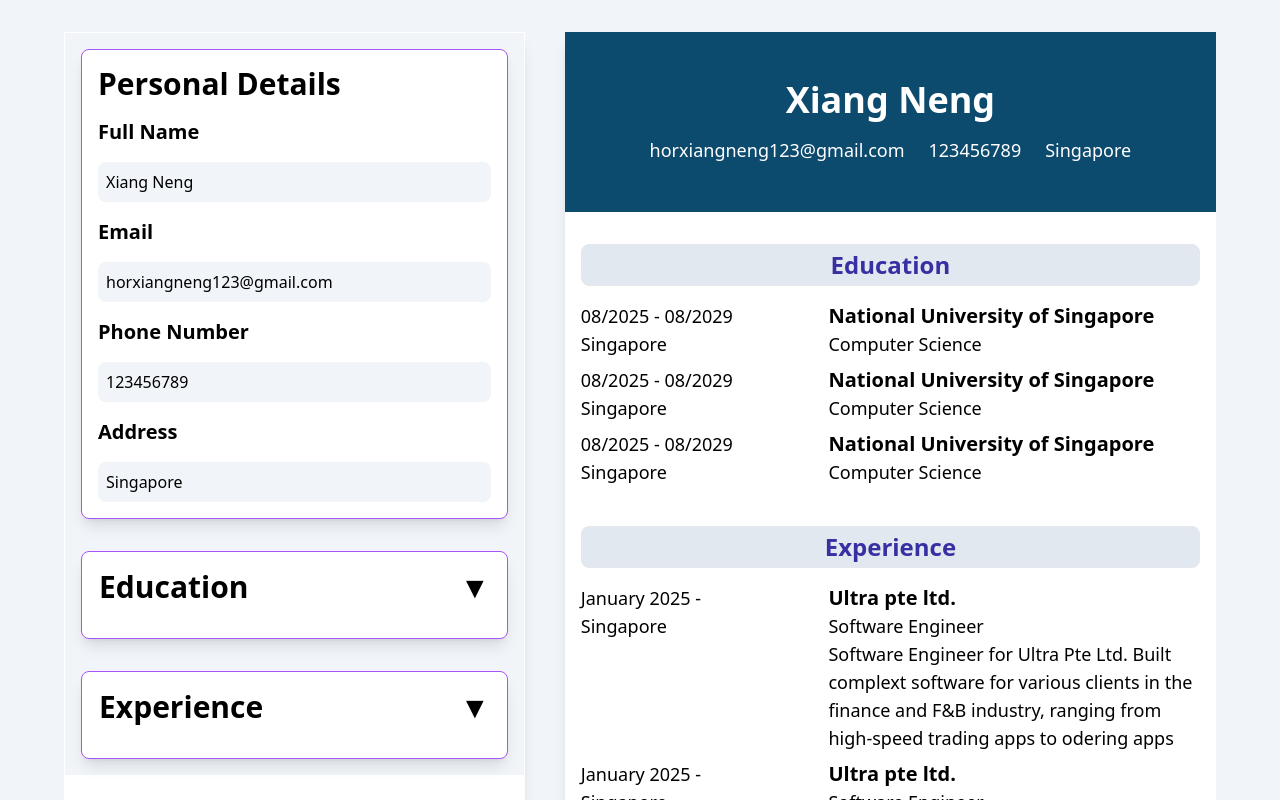
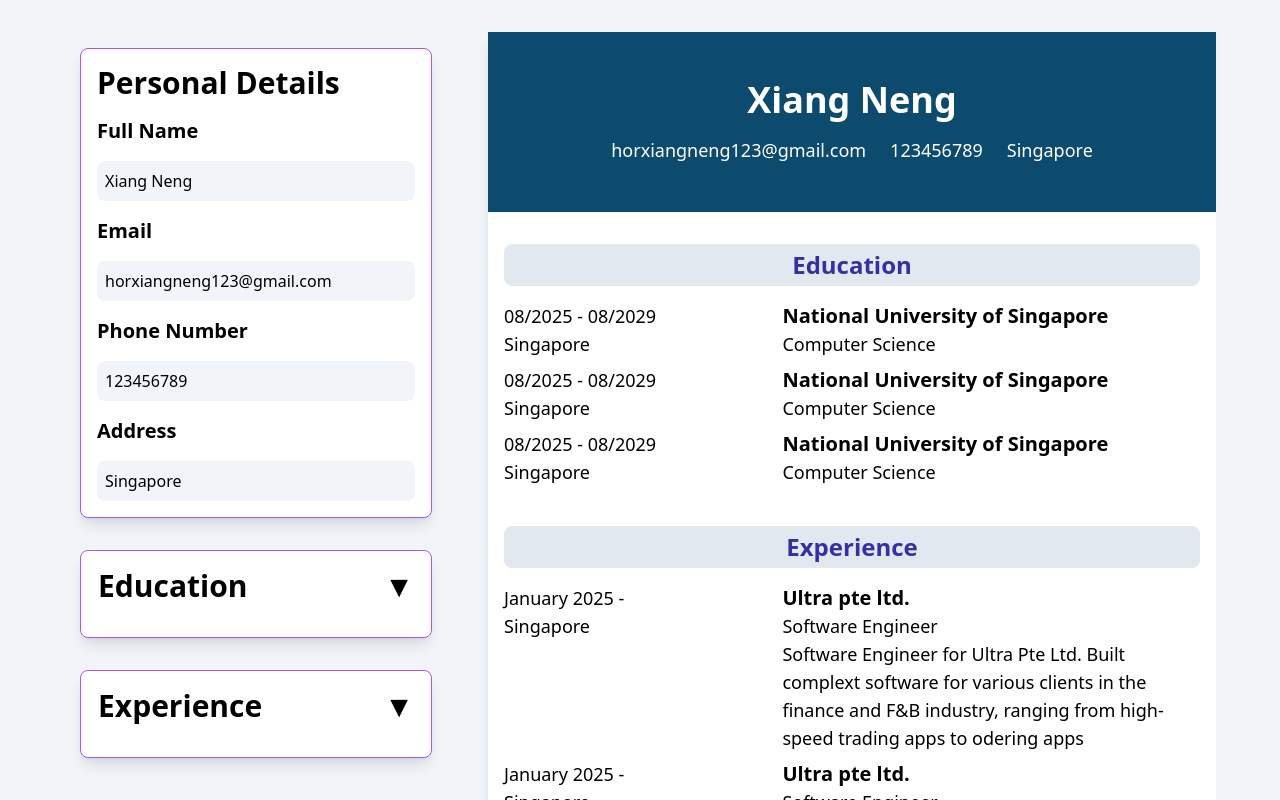
Before and after one commit to Rubyherp/react-CVApplication, a React (Vite) app: page / in a window 1280 px wide. Shown: the top 800 px of the page. Built offline with nearby package versions, Linux system fonts and the light colour scheme.

Commit message:
fix excess white patch below experience in sidebar

```diff
--- a/src/routes/root.jsx
+++ b/src/routes/root.jsx
@@ -6,7 +6,7 @@ function Root() {
         <div className="min-h-screen bg-slate-100 py-8">
             <div className="container mx-auto max-w-6xl overflow-hidden flex flex-row gap-10">
 
-                <div className="w-2/5 bg-white shadow-lg rounded-xl">
+                <div className="w-96 bg-slate-100 h-screen overflow-y-auto sticky top-0">
                     <Sidebar />
                 </div>
 
--- a/src/routes/sidebar.jsx
+++ b/src/routes/sidebar.jsx
@@ -40,7 +40,7 @@ function Sidebar() {
 
     return (
         <>
-            <div className="flex flex-col gap-8 p-4 border border-white bg-slate-100">
+            <div className="flex flex-col gap-8 p-4 bg-transparent h-full">
 
                 {/* Add personal info */}
                 <div className="flex flex-col border border-purple-500 rounded-lg bg-white shadow-lg p-4">
@@ -101,164 +101,3 @@ function Sidebar() {
 }
 
 export default Sidebar;
-
-
-
-
-
-
-
-
-
-
-
-{/* <form */ }
-{/*     onSubmit={e => handleSave(e, "Education")} */ }
-{/*     className=" flex flex-col gap-4" */ }
-{/* > */ }
-{/*     <input */ }
-{/*         name="school" */ }
-{/*         type="text" */ }
-{/*         placeholder="School" */ }
-{/*         value={eduInput.school} */ }
-{/*         onChange={e => handleInputChange(e, "Education")} */ }
-{/*         className=" */ }
-{/*             text-base  */ }
-{/*             bg-slate-100  */ }
-{/*             rounded-lg mt-4 */ }
-{/*             p-2 */ }
-{/*             " */ }
-{/*     /> */ }
-{/*     <input */ }
-{/*         name="degree" */ }
-{/*         type="text" */ }
-{/*         placeholder="Degree" */ }
-{/*         value={eduInput.degree} */ }
-{/*         onChange={e => handleInputChange(e, "Education")} */ }
-{/*         className=" */ }
-{/*             text-base  */ }
-{/*             bg-slate-100  */ }
-{/*             rounded-lg mt-4 */ }
-{/*             p-2 */ }
-{/*             " */ }
-{/*     /> */ }
-{/*     <input */ }
-{/*         name="startDate" */ }
-{/*         type="text" */ }
-{/*         placeholder="Start Date" */ }
-{/*         value={eduInput.startDate} */ }
-{/*         onChange={e => handleInputChange(e, "Education")} */ }
-{/*         className=" */ }
-{/*             text-base  */ }
-{/*             bg-slate-100  */ }
-{/*             rounded-lg mt-4 */ }
-{/*             p-2 */ }
-{/*             " */ }
-{/*     /> */ }
-{/*     <input */ }
-{/*         name="endDate" */ }
-{/*         type="text" */ }
-{/*         placeholder="End Date" */ }
-{/*         value={eduInput.endDate} */ }
-{/*         onChange={e => handleInputChange(e, "Education")} */ }
-{/*         className=" */ }
-{/*             text-base  */ }
-{/*             bg-slate-100  */ }
-{/*             rounded-lg mt-4 */ }
-{/*             p-2 */ }
-{/*             " */ }
-{/*     /> */ }
-{/*     <input */ }
-{/*         name="location" */ }
-{/*         type="text" */ }
-{/*         placeholder="Location" */ }
-{/*         value={eduInput.location} */ }
-{/*         onChange={e => handleInputChange(e, "Education")} */ }
-{/*         className=" */ }
-{/*             text-base  */ }
-{/*             bg-slate-100  */ }
-{/*             rounded-lg mt-4 */ }
-{/*             p-2 */ }
-{/*             " */ }
-{/*     /> */ }
-{/*     <button type="submit">Add Education</button> */ }
-{/* </form> */ }
-
-
-{/* <form */ }
-{/*     onSubmit={e => handleSave(e, "Experience")} */ }
-{/*     className=" flex flex-col gap-4" */ }
-{/* > */ }
-{/*     <input */ }
-{/*         name="companyName" */ }
-{/*         type="text" */ }
-{/*         placeholder="Company Name" */ }
-{/*         value={expInput.companyName} */ }
-{/*         onChange={e => handleInputChange(e, "Experience")} */ }
-{/*         className=" */ }
-{/*             text-base  */ }
-{/*             bg-slate-100  */ }
-{/*             rounded-lg mt-4 */ }
-{/*             p-2 */ }
-{/*             " */ }
-{/*     /> */ }
-{/*     <input */ }
-{/*         name="position" */ }
-{/*         type="text" */ }
-{/*         placeholder="Position" */ }
-{/*         value={expInput.position} */ }
-{/*         onChange={e => handleInputChange(e, "Experience")} */ }
-{/*         className=" */ }
-{/*             text-base  */ }
-{/*             bg-slate-100  */ }
-{/*             rounded-lg mt-4 */ }
-{/*             p-2 */ }
-{/*             " */ }
-{/*     /> */ }
-{/*     <input */ }
-{/*         name="startDate" */ }
-{/*         type="text" */ }
-{/*         placeholder="Start Date" */ }
-{/*         value={expInput.startDate} */ }
-{/*         onChange={e => handleInputChange(e, "Experience")} */ }
-{/*         className=" */ }
-{/*             text-base  */ }
-{/*             bg-slate-100  */ }
-{/*             rounded-lg mt-4 */ }
-{/*             p-2 */ }
-{/*             " */ }
-{/*     /> */ }
-{/*     <input */ }
-{/*         name="endDate" */ }
-{/*         type="text" */ }
-{/*         placeholder="End Date" */ }
-{/*         value={expInput.endDate} */ }
-{/*         onChange={e => handleInputChange(e, "Experience")} */ }
-{/*         className=" */ }
-{/*             text-base  */ }
-{/*             bg-slate-100  */ }
-{/*             rounded-lg mt-4 */ }
-{/*             p-2 */ }
-{/*             " */ }
-{/*     /> */ }
-{/*     <input */ }
-{/*         name="location" */ }
-{/*         type="text" */ }
-{/*         placeholder="Location" */ }
-{/*         value={expInput.location} */ }
-{/*         onChange={e => handleInputChange(e, "Experience")} */ }
-{/*         className=" */ }
-{/*             text-base  */ }
-{/*             bg-slate-100  */ }
-{/*             rounded-lg mt-4 */ }
-{/*             p-2 */ }
-{/*             " */ }
-{/*     /> */ }
-{/*     <textarea */ }
-{/*         name="description" */ }
-{/*         placeholder="Description" */ }
-{/*         value={expInput.description} */ }
-{/*         onChange={e => handleInputChange(e, "Experience")} */ }
-{/*     /> */ }
-{/*     <button type="submit">Save</button> */ }
-{/* </form> */ }
```
